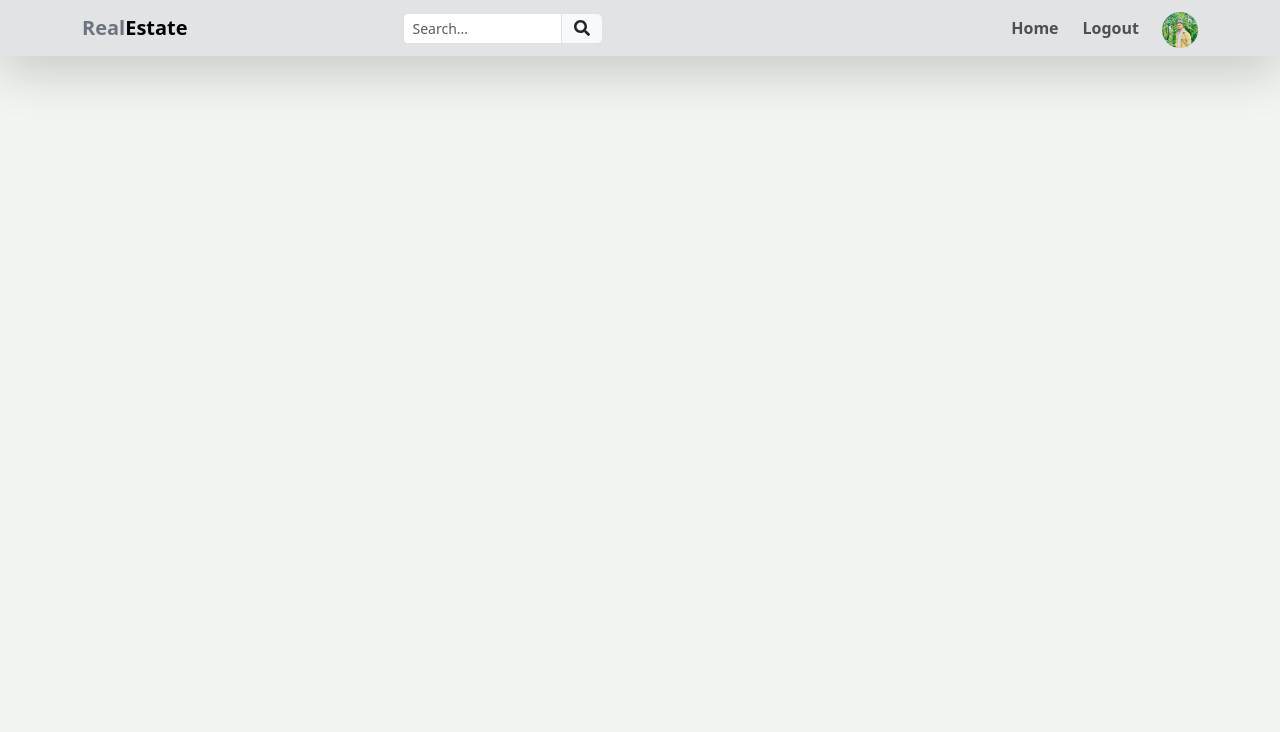
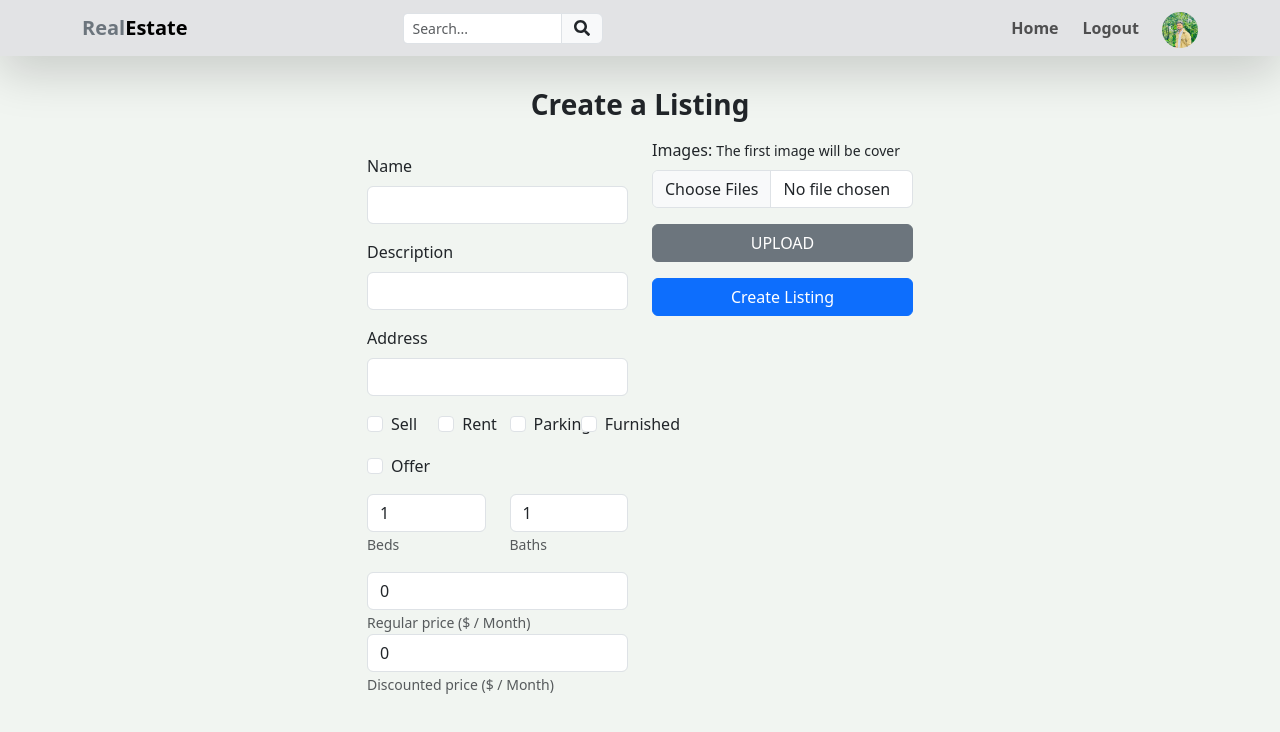
Before and after one commit to Bishes7/real-estate_frontend, a React (Vite) app: page /create-listing in a window 1280 px wide. Shown: the top 732 px of the page. Built offline with nearby package versions, Linux system fonts and the light colour scheme; sample sign-in values are in the browser's storage.

Commit message:
created listing page ui

```diff
--- a/src/App.jsx
+++ b/src/App.jsx
@@ -9,6 +9,7 @@ import Profile from "./pages/Profile";
 import Header from "./components/Header";
 import { ToastContainer } from "react-toastify";
 import PrivateRoute from "./components/PrivateRoute";
+import ListingPage from "./pages/ListingPage";
 
 ("./pages/Home");
 
@@ -24,6 +25,7 @@ const App = () => {
           <Route path="/about" element={<About />} />
           <Route element={<PrivateRoute />}>
             <Route path="/profile" element={<Profile />} />
+            <Route path="/create-listing" element={<ListingPage />} />
           </Route>
         </Routes>
       </BrowserRouter>
--- /dev/null
+++ b/src/pages/ListingPage.jsx
@@ -0,0 +1,128 @@
+import React, { useState } from "react";
+import { Button, Col, Form, Row } from "react-bootstrap";
+import FormContainer from "../components/FormContainer";
+
+const ListingPage = () => {
+  const [name, setName] = useState("");
+  const [description, setDescription] = useState("");
+  const [address, setAddress] = useState("");
+  return (
+    <main className="p-3">
+      <h3 className="fw-bold text-center my-3">Create a Listing</h3>
+      <FormContainer>
+        <Row>
+          <Col md={6}>
+            <Form>
+              <Form.Group controlId="name" className="my-3">
+                <Form.Label>Name</Form.Label>
+                <Form.Control
+                  type="text"
+                  required
+                  value={name}
+                  onChange={(e) => setName(e.target.value)}
+                />
+              </Form.Group>
+              <Form.Group controlId="description" className="my-3">
+                <Form.Label>Description</Form.Label>
+                <Form.Control
+                  type="textarea"
+                  required
+                  value={description}
+                  onChange={(e) => setDescription(e.target.value)}
+                />
+              </Form.Group>
+              <Form.Group controlId="address" className="my-3">
+                <Form.Label>Address</Form.Label>
+                <Form.Control
+                  type="text"
+                  required
+                  value={address}
+                  onChange={(e) => setAddress(e.target.value)}
+                />
+              </Form.Group>
+
+              <Row className="my-3">
+                <Col xs={6} md={3}>
+                  <Form.Check type="checkbox" label="Sell" id="sell" />
+                </Col>
+                <Col xs={6} md={3}>
+                  <Form.Check type="checkbox" label="Rent" id="rent" />
+                </Col>
+                <Col xs={6} md={3}>
+                  <Form.Check type="checkbox" label="Parking " id="parking" />
+                </Col>
+                <Col xs={6} md={3}>
+                  <Form.Check
+                    type="checkbox"
+                    label="Furnished"
+                    id="furnished"
+                  />
+                </Col>
+              </Row>
+              <Form.Check
+                type="checkbox"
+                label="Offer"
+                className="mb-3"
+                id="offer"
+              />
+
+              <Row className="mb-3">
+                <Col>
+                  <Form.Control
+                    type="number"
+                    min="1"
+                    defaultValue="1"
+                    id="beds"
+                  />
+                  <Form.Text>Beds</Form.Text>
+                </Col>
+                <Col>
+                  <Form.Control
+                    type="number"
+                    min="1"
+                    defaultValue="1"
+                    id="baths"
+                  />
+                  <Form.Text>Baths</Form.Text>
+                </Col>
+              </Row>
+
+              <Form.Group className="mb-3">
+                <Form.Control
+                  type="number"
+                  min="0"
+                  defaultValue="0"
+                  id="regularprice"
+                />
+                <Form.Text>Regular price ($ / Month) </Form.Text>
+                <Form.Control
+                  type="number"
+                  min="0"
+                  defaultValue="0"
+                  id="discountedprice"
+                />
+                <Form.Text>Discounted price ($ / Month) </Form.Text>
+              </Form.Group>
+            </Form>
+          </Col>
+
+          <Col md={6}>
+            <Form.Group controlId="images" className="mb-3">
+              <Form.Label>
+                Images: <small>The first image will be cover</small>
+              </Form.Label>
+              <Form.Control type="file" multiple accept="image/*" />
+            </Form.Group>
+
+            <Button type="submit" className="btn btn-secondary w-100">
+              UPLOAD
+            </Button>
+            <Button className="w-100 my-3">Create Listing</Button>
+          </Col>
+        </Row>
+      </FormContainer>
+    </main>
+  );
+};
+
+export default ListingPage;
--- a/src/pages/Profile.jsx
+++ b/src/pages/Profile.jsx
@@ -6,7 +6,7 @@ import { useDispatch, useSelector } from "react-redux";
 import { useUpdateProfileMutation } from "../slices/usersApiSlice";
 import { toast } from "react-toastify";
 import { setCredentials } from "../slices/authSlice";
-import { useNavigate } from "react-router-dom";
+import { Link, useNavigate } from "react-router-dom";
 
 const Profile = () => {
   const [userName, setUserName] = useState("");
@@ -100,6 +100,12 @@ const Profile = () => {
             >
               Update Details
             </Button>
+
+            <Link to="/create-listing">
+              <Button variant="success" className="w-100 my-3 ">
+                Create Listing
+              </Button>
+            </Link>
             {isLoading && <Loader />}
           </Form>
         </Card>
```
